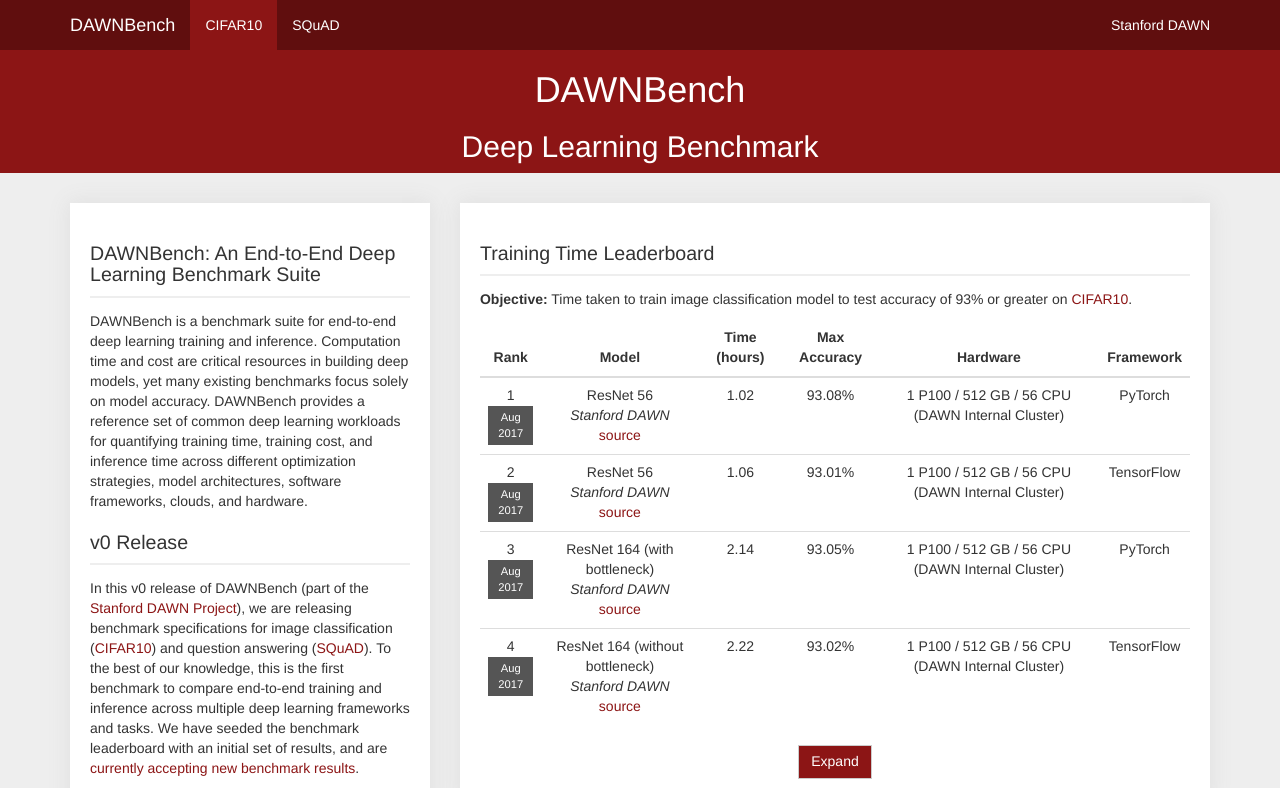
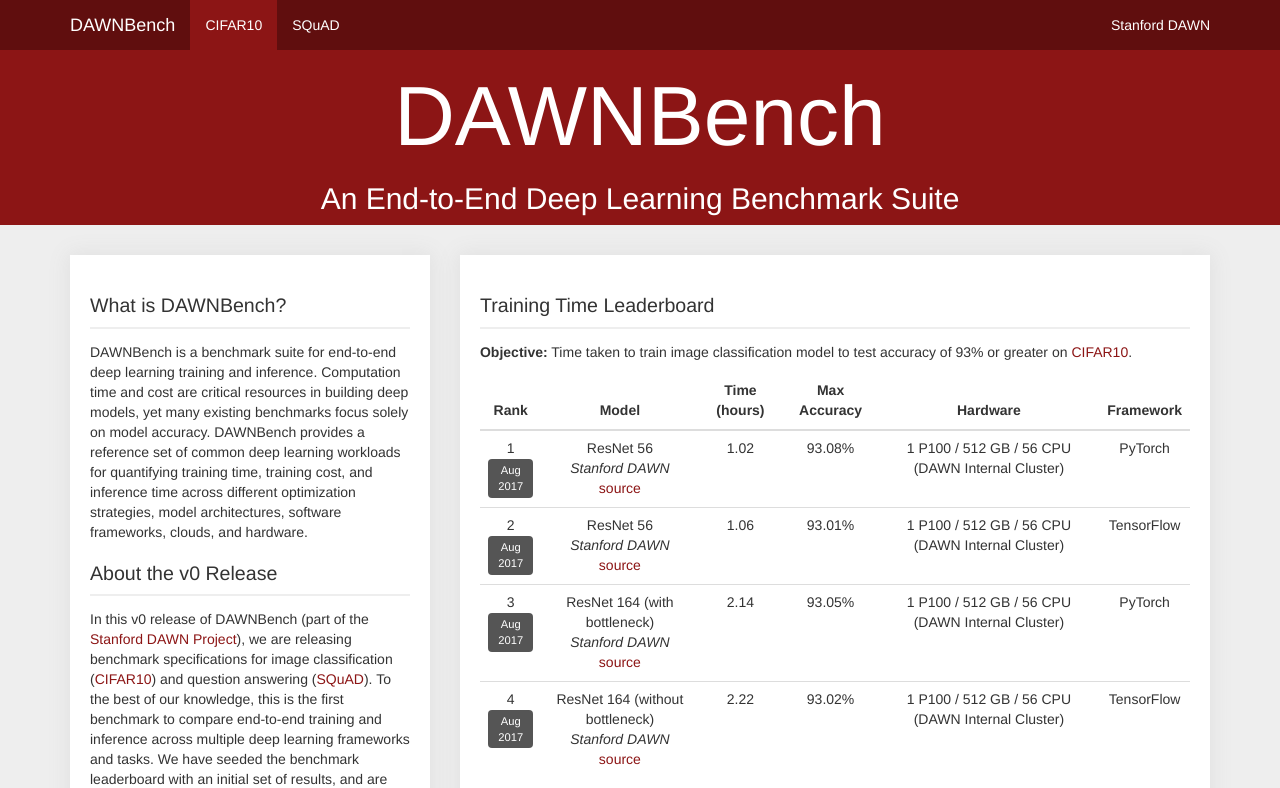
Before and after one commit to codyaustun/benchmark, a website: page index.html in a window 1280 px wide. Shown: the top 788 px of the page. Drawn offline with Linux system fonts and the light colour scheme; files that its build step writes are made by us from their sources.

Commit message:
Round corners and change titltes

```diff
--- a/index.html
+++ b/index.html
@@ -42,7 +42,7 @@
     <div id="topContainer">
         <div class="container">
             <h1>DAWNBench</h1>
-            <h2>Deep Learning Benchmark</h2>
+            <h2>An End-to-End Deep Learning Benchmark Suite</h2>
         </div>
     </div>
 
@@ -53,13 +53,13 @@
                 <div class="col-md-4">
             <div class="card" id="info-card">
                 <div class="card-headline">
-                    <h2>DAWNBench: An End-to-End Deep Learning Benchmark Suite</h2>
+                    <h2>What is DAWNBench?</h2>
                 </div>
 
                 <p>DAWNBench is a benchmark suite for end-to-end deep learning training and inference. Computation time and cost are critical resources in building deep models, yet many existing benchmarks focus solely on model accuracy. DAWNBench provides a reference set of common deep learning workloads for quantifying training time, training cost, and inference time across different optimization strategies, model architectures, software frameworks, clouds, and hardware.</p>
 
                 <div class="card-headline">
-                    <h2>v0 Release</h2>
+                    <h2>About the v0 Release</h2>
                 </div>
 		        <p>In this v0 release of DAWNBench (part of the <a href="dawn.cs.stanford.edu">Stanford DAWN Project</a>), we are releasing benchmark specifications for image classification (<a href="changenav">CIFAR10</a>) and question answering (<a href="changenav">SQuAD</a>). To the best of our knowledge, this is the first benchmark to compare end-to-end training and inference across multiple deep learning frameworks and tasks. We have seeded the benchmark leaderboard with an initial set of results, and are <a href="https://github.com/stanford-futuredata/dawn-bench-web/blob/master/results/SUBMISSION.md">currently accepting new benchmark results</a>.</p>
 
--- a/src/sass/layout.scss
+++ b/src/sass/layout.scss
@@ -50,6 +50,11 @@
     text-align: center;
     background-color: $brand-primary;
     color: #ffffff;
+
+    h1 {
+        font-size: 6em;
+        font-weight: 100;
+    }
 }
 
 .card {
@@ -88,7 +93,7 @@
     margin: 20px auto;
     max-width: 250px;
     display: block;
-    border-radius: 0px;
+    border-radius: 20px;
 
     &:hover, &:active, &:focus {
         background-color: darken($brand-primary, 10%);
@@ -133,6 +138,7 @@
 
     td p.date {
         padding: 0.3em;
+        border-radius: 4px;
         color: #ffffff;
         font-size: 0.8em;
         background-color: $gray;
@@ -142,11 +148,13 @@
 .leaderboard-controls {
     text-align: center;
 
-    button {
+    button, button.disable {
         background-color: $brand-primary;
-        border-radius: 0;
         color: #ffffff;
 
+    }
+
+    button {
         &:hover {
             background-color: darken($brand-primary, 10%);
             color: #ffffff;
@@ -159,13 +167,8 @@
     }
 
     button.disabled {
-        background-color: $brand-primary;
-        border-radius: 0;
-        color: #ffffff;
-
         &:hover, &:active, &:focus {
             background-color: $brand-primary;
-            border-radius: 0;
             color: #ffffff;
         }
     }
```
Also changed, not shown: src/html/index.html (+3 -3 lines), public/css/main.css.
